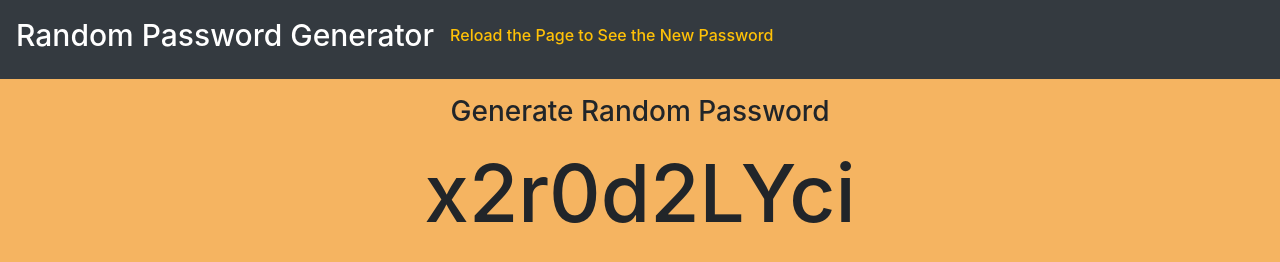
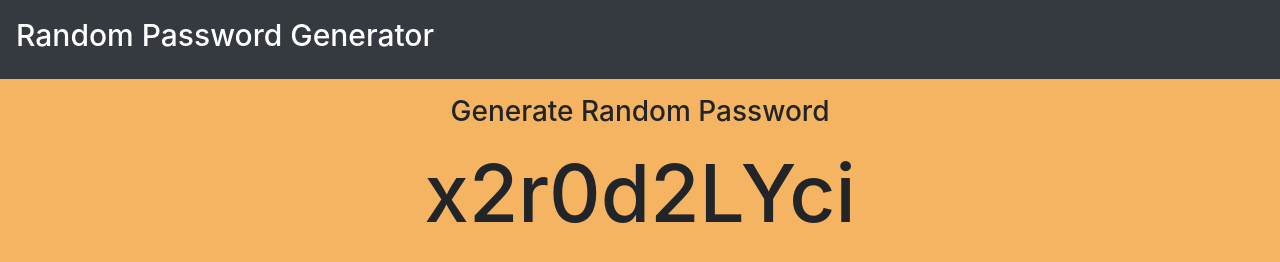
Before and after one commit to HyderYash/Random-Password-Generator, a plain HTML site: page index.html in a window 1280 px wide. Drawn offline with nearby package versions, Linux system fonts and the light colour scheme.

Commit message:
Added new Index.html

```diff
--- a/index.html
+++ b/index.html
@@ -48,9 +48,6 @@
       <h1 class="navbar-brand" style="font-size: 30px">
         Random Password Generator
       </h1>
-      <h6 class="text-right text-warning">
-        Reload the Page to See the New Password
-      </h6>
     </nav>
 
     <div class="container">
```
